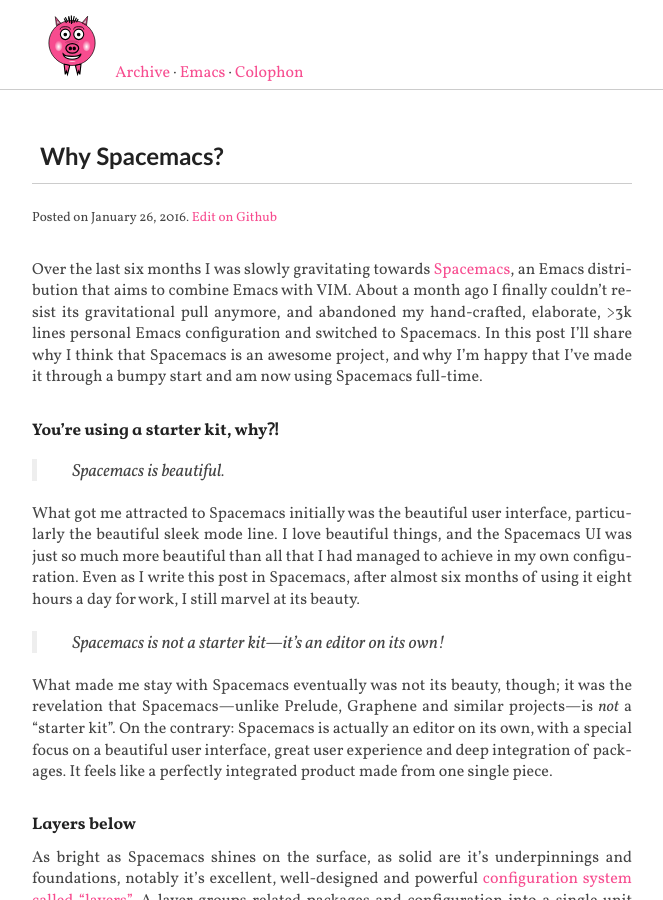
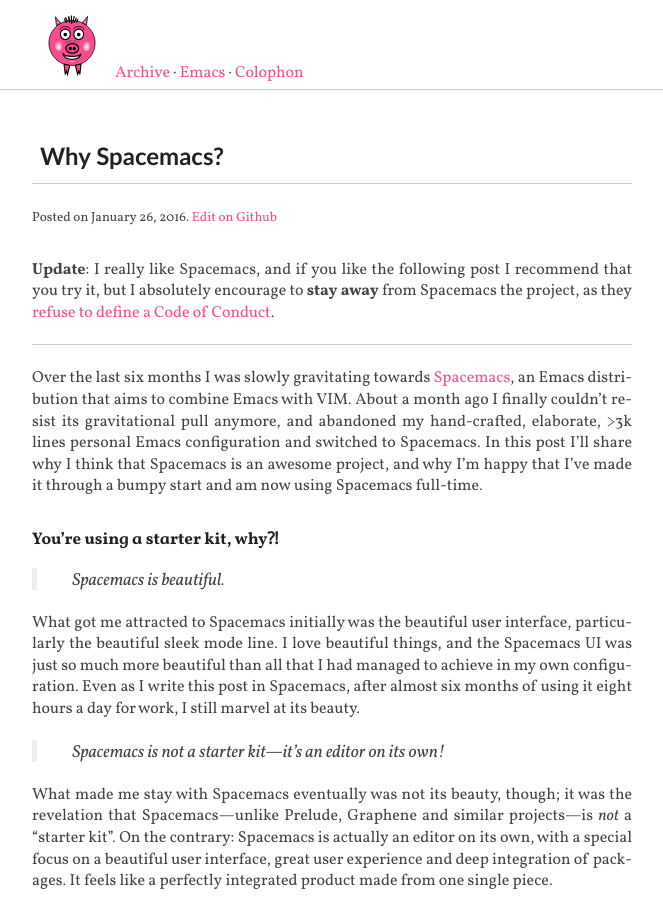
Before and after one commit to flooose/lunaryorn.github.io, a Jekyll site: the page built from _posts/2016-01-26-why-spacemacs.md, in a window 1280 px wide and 900 px high. Shown: the whole window, without its empty margins (308-971 px from the left). Built offline with Jekyll 4.4.1, drawn with Linux system fonts in a browser that asks for light colours; some web fonts are replaced; Markdown is read by kramdown in place of the engine named in the settings; comment, search, counter and statistics services are not loaded; some of the changed lines change nothing that is shown.

Commit message:
Advise against contributing to Spacemacs
Their unwillingness to define a code of conduct is a show-stopper, see
https://github.com/syl20bnr/spacemacs/pull/3484

```diff
--- a/_posts/2016-01-26-why-spacemacs.md
+++ b/_posts/2016-01-26-why-spacemacs.md
@@ -1,6 +1,12 @@
 ---
 title: Why Spacemacs?
 category: emacs
+---
+
+**Update**: I really like Spacemacs, and if you like the following post
+I recommend that you try it, but I absolutely encourage to **stay away** from
+Spacemacs the project, as they [refuse to define a Code of Conduct][coc].
+
 ---
 
 Over the last six months I was slowly gravitating towards [Spacemacs][], an
@@ -10,6 +16,8 @@
 Spacemacs.  In this post I’ll share why I think that Spacemacs is an awesome
 project, and why I’m happy that I’ve made it through a bumpy start and am now
 using Spacemacs full-time.
+
+[coc]: https://github.com/syl20bnr/spacemacs/pull/3484
 
 <!--more-->
 
@@ -105,13 +113,13 @@
 
 Another very dark corner is the lack of a Code of Conduct, which is just sad in
 a project of this size and importance.  Even worse is the
-[apparent unwillingness](https://github.com/syl20bnr/spacemacs/pull/3484) to
-change that: The head maintainer actively spoke out *against* a Code of Conduct,
-and the whole issue seems to lack traction, given that it’s been open for almost
-three months despite supposedly having “high priority”.  It’s so disappointing
-to see that the discussion centers around to usual “haters gonna hate” style of
-arguments which entirely and utterly fails to actually touch the problem that
-Codes of Conduct try to address.
+[apparent unwillingness][coc] to change that: The head maintainer actively spoke
+out *against* a Code of Conduct, and the whole issue seems to lack traction,
+given that it’s been open for almost three months despite supposedly having
+“high priority”.  It’s so disappointing to see that the discussion centers
+around to usual “haters gonna hate” style of arguments which entirely and
+utterly fails to actually touch the problem that Codes of Conduct try to
+address.
 
 To me this casts doubt on the governance of Spacemacs as a project and truly
 puts me off contributing any more, now that [I fixed the worst issues][prs]
```
